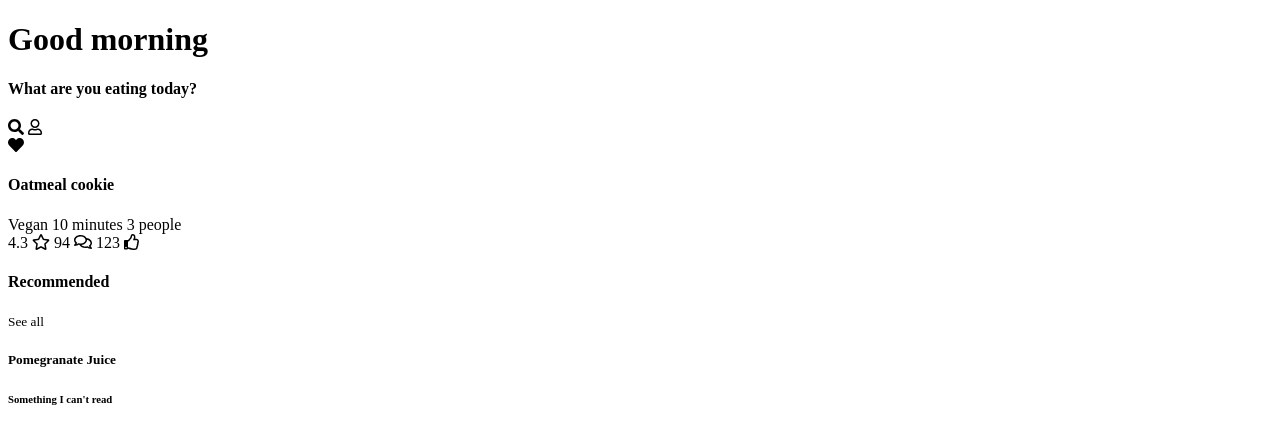
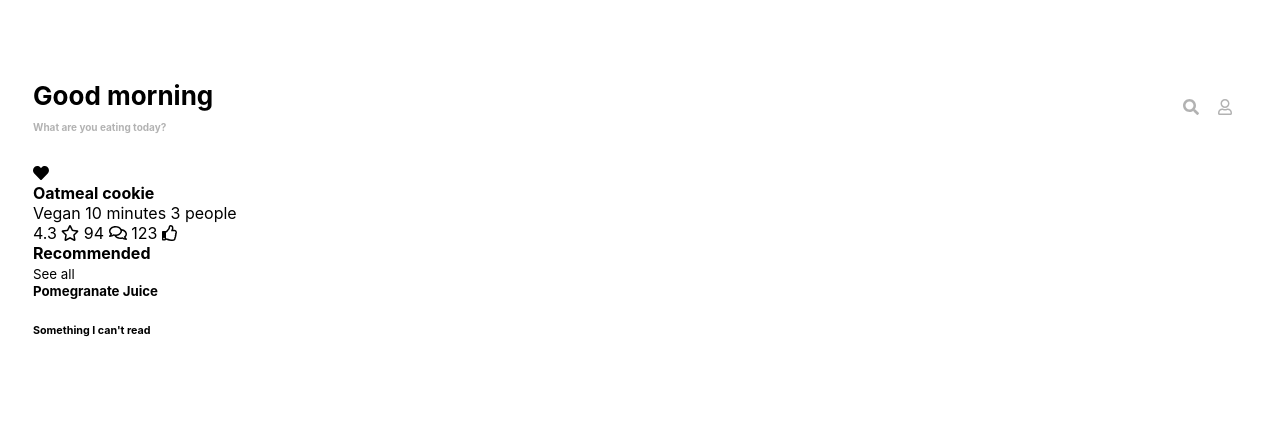
Before and after one commit to jsunwoo/recipe-app, a plain HTML site: page index.html in a window 1280 px wide. Drawn offline with Linux system fonts and the light colour scheme.

Commit message:
header css done

```diff
--- a/index.html
+++ b/index.html
@@ -11,8 +11,10 @@
       integrity="sha384-ukiibbYjFS/1dhODSWD+PrZ6+CGCgf8VbyUH7bQQNUulL+2r59uGYToovytTf4Xm"
       crossorigin="anonymous"
     ></script>
+    <link rel="stylesheet" href="styles.css">
   </head>
   <body>
+
     <header class="header">
       <hgroup class="header__titles">
         <h1 class="header__title">Good morning</h1>
--- /dev/null
+++ b/styles.css
@@ -0,0 +1,48 @@
+:root {
+  --greycolor: rgba(0, 0, 0, 0.3);
+}
+
+* {
+  box-sizing: border-box;
+}
+
+h1,
+h2,
+h3,
+h4,
+h5 {
+  margin: 0;
+  padding: 0;
+}
+
+body {
+  font-family: -apple-system, BlinkMacSystemFont, "Segoe UI", Roboto, Oxygen,
+    Ubuntu, Cantarell, "Open Sans", "Helvetica Neue", sans-serif;
+  padding: 0px 25px;
+}
+
+.header {
+  margin-top: 80px;
+  display: flex;
+  justify-content: space-between;
+  align-items: center;
+  margin-bottom: 30px;
+}
+
+.header__titles .header__title {
+  font-size: 26px;
+  margin-bottom: 10px;
+}
+
+.header__titles .header__subtitle {
+  font-size: 10px;
+  color: var(--greycolor);
+}
+
+.header__icon {
+  color: var(--greycolor);
+}
+
+.header__icon :first-child {
+  margin-right: 15px;
+}
```
Also changed, not shown: style.css (deleted).
